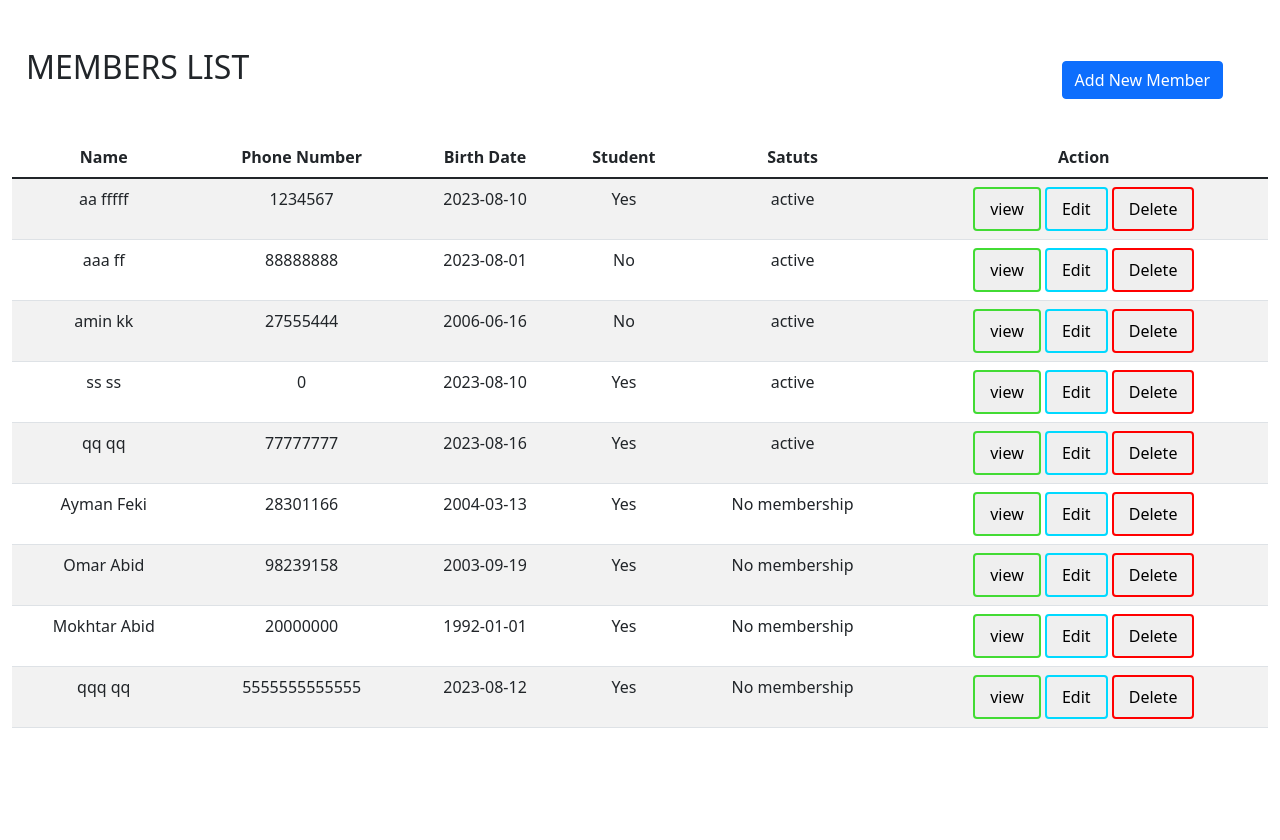
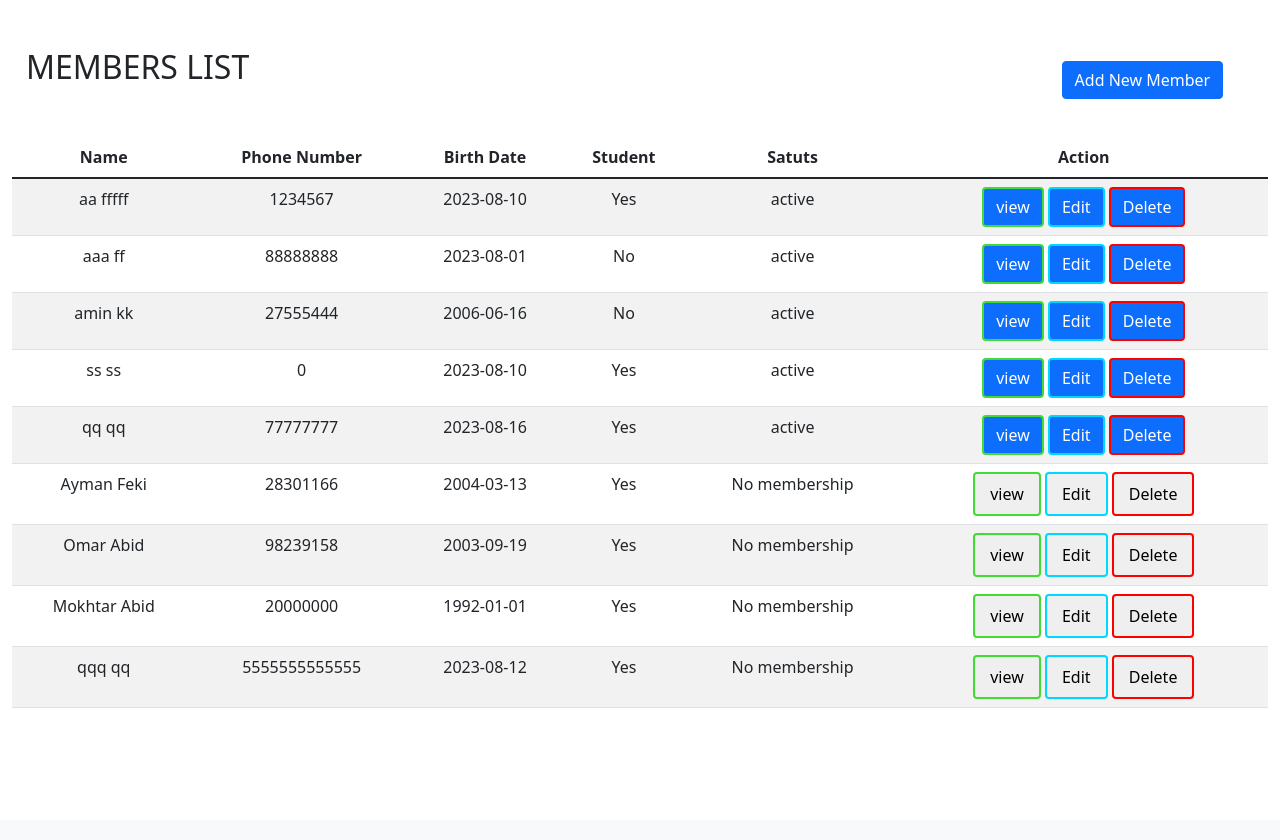
Before and after one commit to Ayman-ing/Gym, a Flask app: page /members in a window 1280 px wide. Shown: the part 76-916 px from the top of the page. After the commit the page ends 784 px from the top, so only its background shows below. Run offline with Flask 3, Linux system fonts and the light colour scheme; some libraries are stand-ins or nearby versions.

Commit message:
making a view so more optimized

```diff
--- a/templates/members.html
+++ b/templates/members.html
@@ -198,7 +198,7 @@
 
 
       </td>
-      <td> <button type="button" class="custom-button" id="view">view</button>  <button type="button" class="custom-button" id="edit" >Edit</button>  <button type="button" id="delete" class="custom-button" >Delete</button></td>
+      <td> <button type="button" class="btn btn-primary" data-bs-toggle="modal" data-bs-target="#exampleModal" id="view">view</button>  <button type="button" class="btn btn-primary" data-bs-toggle="modal" data-bs-target="#exampleModal" id="edit" >Edit</button>  <button type="button" class="btn btn-primary" data-bs-toggle="modal" data-bs-target="#exampleModal" id="delete" >Delete</button></td>
 
 
 
```
